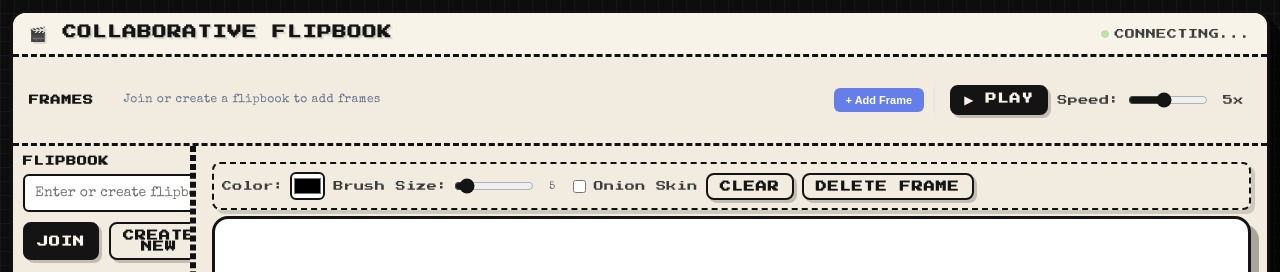
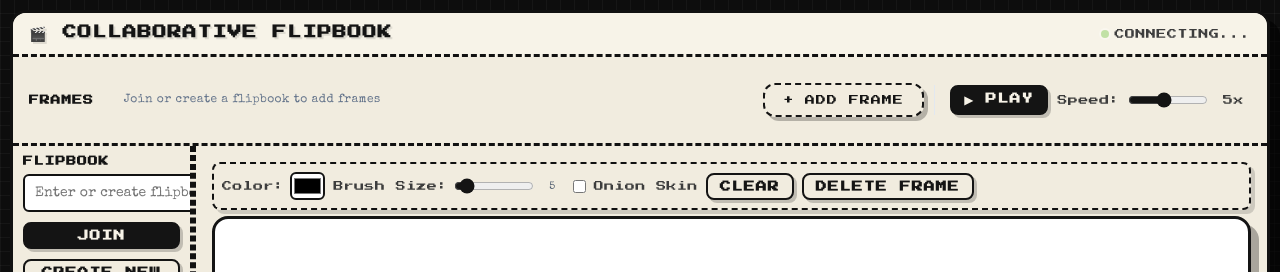
Before and after one commit to smsilva23/flipbook, a website: page public/index.html in a window 1280 px wide. Shown: the top 272 px of the page. Drawn offline with nearby package versions, Linux system fonts and the light colour scheme; no server answers.

Commit message:
Update styles.css

```diff
--- a/public/styles.css
+++ b/public/styles.css
@@ -172,12 +172,15 @@ body {
 
 .flipbook-actions {
     display: flex;
+    flex-wrap: wrap;
     gap: 10px;
     margin-bottom: 15px;
 }
 
 .flipbook-actions .btn {
-    flex: 1;
+    flex: 1 1 48%;
+    min-width: 120px;
+    text-align: center;
 }
 
 .flipbooks-list {
@@ -313,12 +316,15 @@ body {
     margin-top: 10px;
     display: flex;
     gap: 10px;
+    flex-wrap: wrap;
 }
 
 .current-flipbook-actions .btn {
-    flex: 1;
-    font-size: 12px;
-    padding: 8px;
+    flex: 1 1 48%;
+    min-width: 120px;
+    font-size: 10px;
+    padding: 10px 12px;
+    text-align: center;
 }
 
 .flipbook-item-meta {
@@ -429,22 +435,27 @@ body {
 }
 
 .add-frame-btn {
-    padding: 6px 12px;
-    background: #667eea;
-    color: white;
-    border: none;
-    border-radius: 6px;
-    font-size: 11px;
-    font-weight: 600;
+    padding: 10px 18px;
+    background: var(--bg-panel);
+    color: var(--ink);
+    border: 2px dashed var(--ink);
+    border-radius: 12px;
+    font-size: 10px;
+    font-family: 'Press Start 2P', monospace;
+    letter-spacing: 1px;
+    text-transform: uppercase;
     cursor: pointer;
-    transition: all 0.2s;
+    transition: transform 0.15s ease, box-shadow 0.15s ease, background 0.15s ease;
     flex-shrink: 0;
     white-space: nowrap;
+    box-shadow: 4px 4px 0 rgba(0, 0, 0, 0.25);
 }
 
 .add-frame-btn:hover {
-    background: #5568d3;
-    transform: translateY(-1px);
+    transform: translate(-2px, -2px);
+    box-shadow: 6px 6px 0 rgba(0, 0, 0, 0.35);
+    background: var(--ink);
+    color: var(--bg-paper);
 }
 
 .playback-controls {
```
